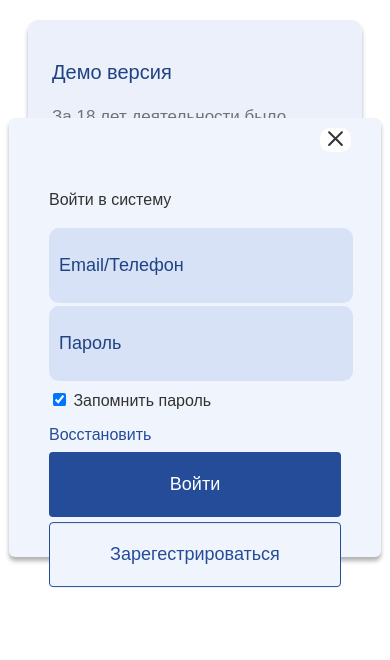
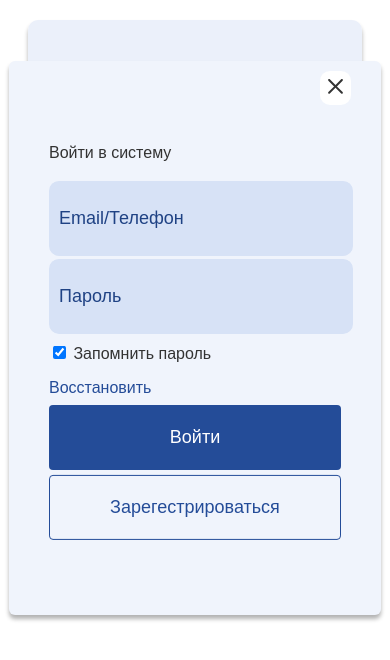
Before and after one commit to nemascha/test-webernetic-, a plain HTML site: page index.html in a window 390 px wide. Both pictures are taken after a click on the button "Попробовать бесплатно". Drawn offline with Linux system fonts and the light colour scheme.

Commit message:
update popup

```diff
--- a/styles.css
+++ b/styles.css
@@ -155,7 +155,7 @@
 
 .popup {
     width: 30%;
-    height: 45%;
+    min-height: 45%;
     background: #F0F4FC;;
     box-shadow: var(--shadow);
     -webkit-border-radius: 6px;
@@ -198,6 +198,7 @@
     border-radius: 10px;
     width: 10%;
     height: 10%;
+    padding: 2%;
 }
 
 .form-header {
@@ -270,7 +271,7 @@
 @media (max-width: 670px) {
     .popup {
         width: 80%;
-        height: 45%;
+        min-height: 45%;
         background: #F0F4FC;;
         box-shadow: var(--shadow);
         -webkit-border-radius: 6px;
```
